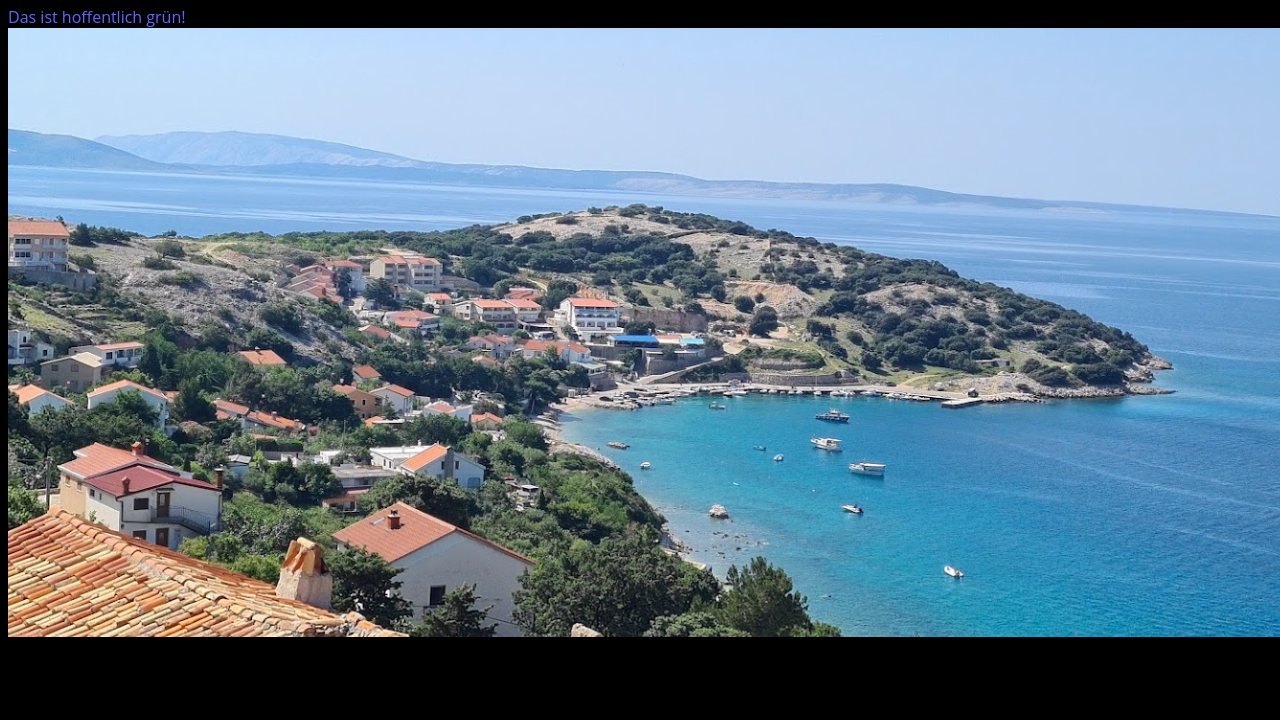
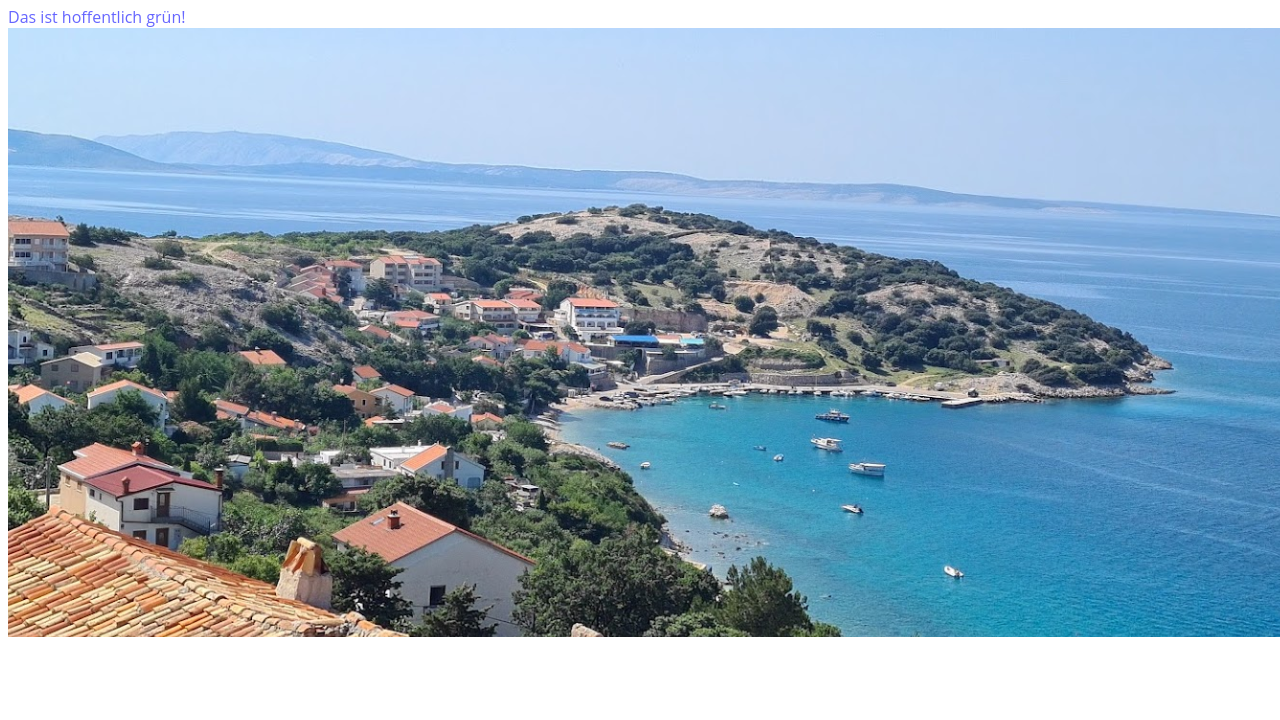
Before and after one commit to Joka238/joka238.github.io, a plain HTML site: page index.html in a window 1280 px wide. Shown: the part 80-800 px from the top of the page. Drawn offline with Linux system fonts and the light colour scheme.

Commit message:
Update index.css

```diff
--- a/index.css
+++ b/index.css
@@ -1,7 +1,7 @@
 body, html {
+ backgeound-color : black;
  margin: 10;
  padding: 10;
  font-family: 'Open Sans', sans-serif;
  color: #66f;
 }
-body{background-color : black;}
```
